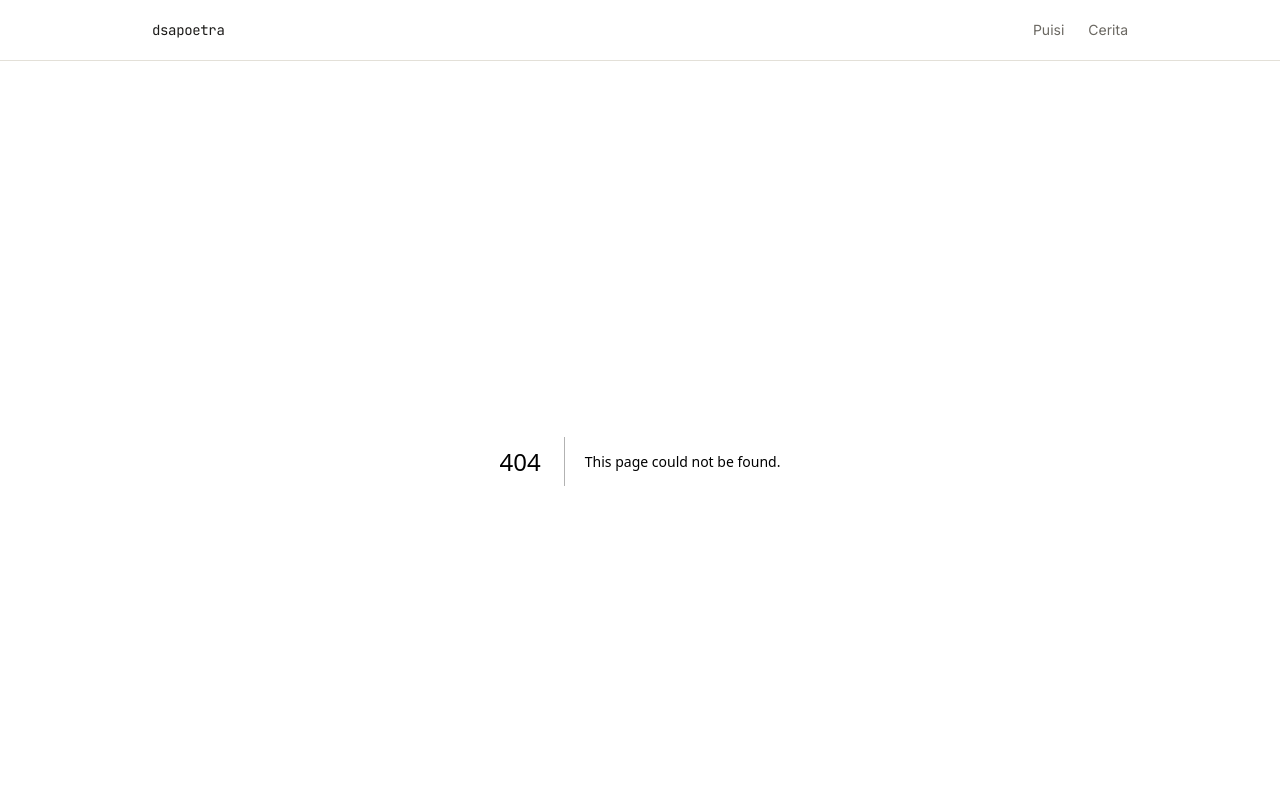
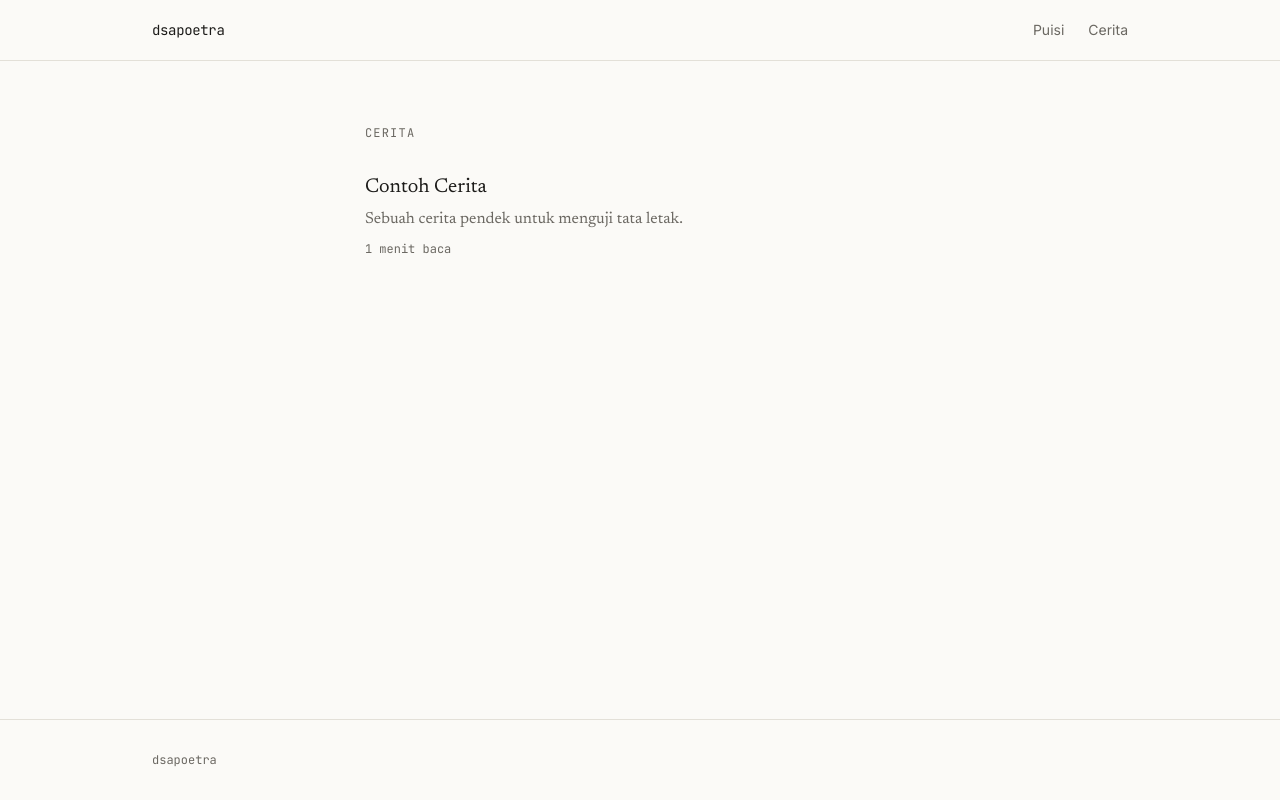
Before and after one commit to dsapoetra/dsapoetra, a Next.js app: page /cerita in a window 1280 px wide. Before the commit this address had no page. Shown: the top 800 px of the page. Built offline with nearby package versions, Linux system fonts and the light colour scheme.

Commit message:
feat: add cerita index and story pages with reading time

```diff
--- /dev/null
+++ b/app/cerita/[slug]/page.tsx
@@ -0,0 +1,44 @@
+import { notFound } from 'next/navigation'
+import type { Metadata } from 'next'
+import { loadStories, loadStory } from '@/lib/content/load'
+import { readingTimeMinutes } from '@/lib/content/reading-time'
+import MdxContent from '@/components/mdx-content'
+
+export async function generateStaticParams() {
+  const stories = await loadStories()
+  return stories.map((story) => ({ slug: story.slug }))
+}
+
+export async function generateMetadata({
+  params,
+}: {
+  params: Promise<{ slug: string }>
+}): Promise<Metadata> {
+  const { slug } = await params
+  const story = await loadStory(slug)
+  if (!story) return {}
+  return { title: `${story.title} — dsapoetra`, description: story.excerpt }
+}
+
+export default async function StoryPage({
+  params,
+}: {
+  params: Promise<{ slug: string }>
+}) {
+  const { slug } = await params
+  const story = await loadStory(slug)
+
+  if (!story) notFound()
+
+  return (
+    <article className="mx-auto max-w-prose-measure px-6 py-20">
+      <h1 className="text-3xl leading-tight">{story.title}</h1>
+      <p className="mt-3 mb-12 font-mono text-xs text-muted">
+        <time dateTime={story.date}>{story.date}</time>
+        {' · '}
+        {readingTimeMinutes(story.body)} menit baca
+      </p>
+      <MdxContent source={story.body} />
+    </article>
+  )
+}
--- /dev/null
+++ b/app/cerita/page.tsx
@@ -0,0 +1,39 @@
+import Link from 'next/link'
+import type { Metadata } from 'next'
+import { loadStories } from '@/lib/content/load'
+import { readingTimeMinutes } from '@/lib/content/reading-time'
+
+export const metadata: Metadata = {
+  title: 'Cerita — dsapoetra',
+  description: 'Kumpulan cerita pendek.',
+}
+
+export default async function CeritaIndex() {
+  const stories = await loadStories()
+
+  return (
+    <div className="mx-auto max-w-prose-measure px-6 py-16">
+      <h1 className="font-mono text-xs uppercase tracking-widest text-muted">Cerita</h1>
+
+      {stories.length === 0 ? (
+        <p className="mt-8 text-muted">Belum ada cerita di sini.</p>
+      ) : (
+        <ul className="mt-8 space-y-8">
+          {stories.map((story) => (
+            <li key={story.slug}>
+              <Link href={`/cerita/${story.slug}`} className="group block">
+                <h2 className="text-xl transition-colors group-hover:text-accent">
+                  {story.title}
+                </h2>
+                <p className="mt-1 leading-7 text-muted">{story.excerpt}</p>
+                <p className="mt-2 font-mono text-xs text-muted">
+                  {readingTimeMinutes(story.body)} menit baca
+                </p>
+              </Link>
+            </li>
+          ))}
+        </ul>
+      )}
+    </div>
+  )
+}
--- /dev/null
+++ b/content/cerita/contoh-cerita.mdx
@@ -0,0 +1,10 @@
+---
+title: Contoh Cerita
+date: 2026-08-10
+excerpt: Sebuah cerita pendek untuk menguji tata letak.
+---
+
+Ini paragraf pembuka. Panjangnya cukup untuk melihat bagaimana lebar kolom
+bekerja pada layar yang berbeda.
+
+Ini paragraf kedua, supaya jarak antarparagraf terlihat.
--- /dev/null
+++ b/lib/content/reading-time.ts
@@ -0,0 +1,6 @@
+const WORDS_PER_MINUTE = 200
+
+export function readingTimeMinutes(text: string): number {
+  const words = text.trim().split(/\s+/).filter(Boolean).length
+  return Math.max(1, Math.ceil(words / WORDS_PER_MINUTE))
+}
```
Also changed, not shown: 1 other file (tests, documents, lock files or other folders).
